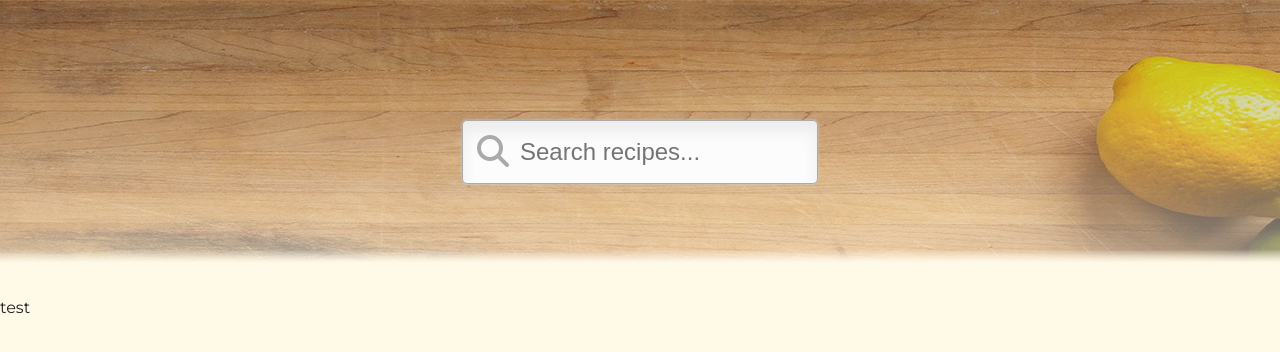
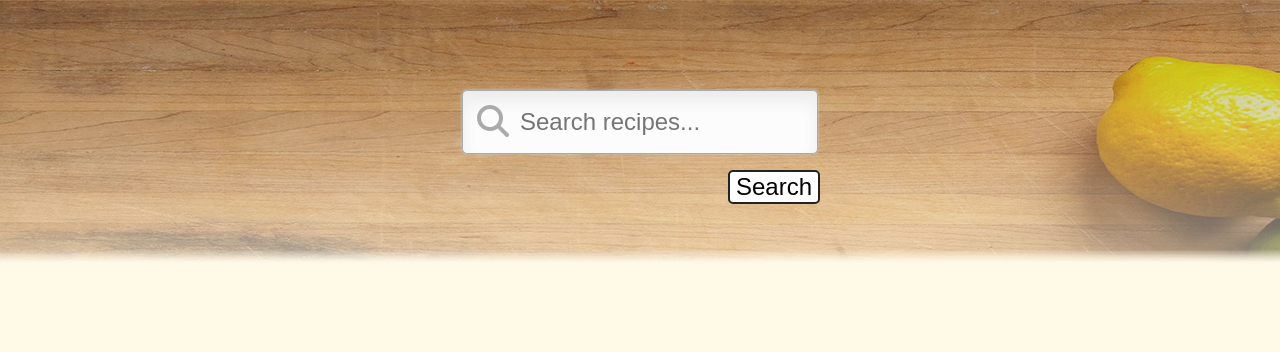
Before and after one commit to Kasador/recipe-app, a React (Create React App) app: page / in a window 1280 px wide. Shown: the top 352 px of the page. Built offline with nearby package versions, Linux system fonts and the light colour scheme.

Commit message:
ADDED: working searchbox that returns results plus some error handling.

```diff
--- a/src/Components/RecipeSearch.js
+++ b/src/Components/RecipeSearch.js
@@ -2,27 +2,59 @@ import React, { useState }from 'react';
 import Axios from 'axios';
 
 const RecipeSearch = () => {
-    // const [user, setUser] = useState({
-    //     persons: [],
-    //     isLoaded: false
-    // });
+    // API data and info
+    const AppId = '4ed96582',
+        AppKey = '62c3a0bc3f607c7c08a09fbe51007e87';
 
-    // const Search = () => {
-    //     Axios.get('https://api.edamam.com/search?q=chicken&app_id=4ed96582&app_key=62c3a0bc3f607c7c08a09fbe51007e87&from=0&to=3&calories=591-722&health=alcohol-free')
-    //     .then(res => {
-    //         console.log(res.data);
-    //         setUser({
-    //             persons: res.data,
-    //             isLoaded: true
-    //         })
-    //     });
-    // }
+    let searchItem;
+
+    // useState hook for input search value and store get response
+    const [search, setSearch] = useState({
+        value: '',
+        recipes: [],
+        isLoaded: false
+    })
+
+    // search data
+    const handlerUpdateSearchValue = (e) => {
+        setSearch({...search, value: e.target.value})
+        console.log(search);
+    }
+
+    // on click search button, query API and get response
+    const handleSearchRequest = () => {
+        if (search.value === '') {
+            alert('The search box is empty!');
+        } else {
+            searchItem = search.value;
+            console.log(searchItem);
+
+            Axios.get('https://api.edamam.com/search?q=' + searchItem + '&app_id=' + AppId + '&app_key=' + AppKey + '&from=0&to=100')
+            .then(res => {
+                console.log(res.data);
+                console.log(res.data.hits.length);
+
+                if (res.data.hits.length === 0) {
+                    alert('No results found...');
+                } else if (res.data.hits.length !== 0) {
+                    alert('Found ' + res.data.hits.length + ' results out of ' + res.data.count + ' total recipes.');
+
+                    setSearch({
+                        value: '',
+                        recipes: res.data,
+                        isLoaded: true
+                    })
+                }
+            });
+        }
+    }
 
     return (
         <div className="RecipeSearch">
-            <div className="search">
+            <div className="Search">
                 <span className="fa fa-search"></span>
-                <input placeholder="Search recipes..." />
+                <input placeholder="Search recipes..." value={search.value} onChange={handlerUpdateSearchValue} />
+                <button className="SearchBtn" onClick={handleSearchRequest}>Search</button>
             </div>
         </div>
     );
--- a/src/Components/ResultSearch.js
+++ b/src/Components/ResultSearch.js
@@ -3,7 +3,7 @@ import React from 'react';
 const ResultSearch = () => {
     return (
         <div className="ResultSearch">
-            <h1>test</h1>
+
         </div>
     );
 }
--- a/src/index.scss
+++ b/src/index.scss
@@ -18,13 +18,13 @@ body {
     display: flex;
     justify-content: center;
 }
-.search {
+.Search {
   position: relative;
   color: #aaa;
   font-size: 2rem;
-  transform: translateY(40%);
+  transform: translateY(30%);
 }
-.search input {
+.Search input {
   width: 350px;
   height: 60px;
   background: #fcfcfc;
@@ -33,9 +33,24 @@ body {
   box-shadow: 0 0 3px #ccc, 0 10px 15px #ebebeb inset;
   font-size: 1.5rem;
 }
-.search input { text-indent: 55px;}
-.search .fa-search {
+.Search input { text-indent: 55px;}
+.Search .fa-search {
   position: absolute;
   top: 15px;
   left: 15px;
 }
+.SearchBtn {
+  position: absolute;
+  font-size: 1.5rem;
+  border-radius: 5px;
+  transform: translate(-90px, 80px);
+  cursor: pointer;
+  background-color: $secondary-color;
+  border: 2px solid $perfect-black;
+
+  transition: all 0.3s;
+}
+.SearchBtn:hover {
+  background-color: $primary-color;
+  font-size: 1.6rem;
+}
```
